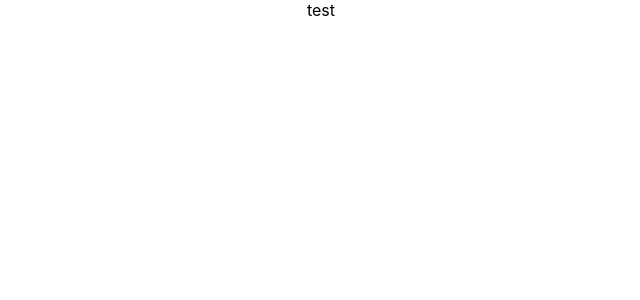
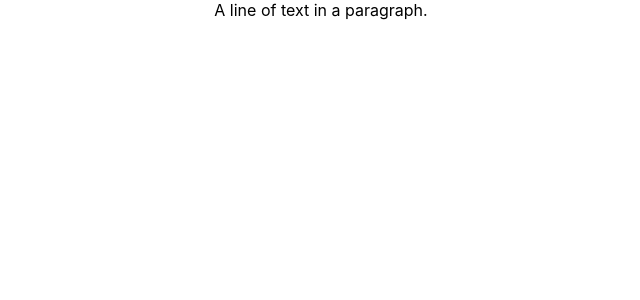
Before and after one commit to searene/Org-Typer, a React (Vite) app: page / in a window 1280 px wide. Shown: the top 300 px of the page, without its empty margins (319-959 px from the left). Built offline with nearby package versions, Linux system fonts and the light colour scheme.

Commit message:
make slate editable

```diff
--- a/src/LiveEditor.tsx
+++ b/src/LiveEditor.tsx
@@ -1,7 +1,7 @@
 import { useState } from "react"
 import Heading from "./components/Heading"
 import { BaseEditor, createEditor, Descendant } from 'slate'
-import { ReactEditor, Slate, withReact } from 'slate-react'
+import { Editable, ReactEditor, Slate, withReact } from 'slate-react'
 
 type CustomElement = { type: 'paragraph'; children: CustomText[] }
 type CustomText = { text: string }
@@ -16,13 +16,18 @@ declare module 'slate' {
 
 export default function LiveEditor() {
 
-    const initialValue: Descendant[] = []
+    const initialValue: Descendant[] = [
+        {
+            type: 'paragraph',
+            children: [{ text: 'A line of text in a paragraph.' }],
+          },
+    ]
 
     const [editor] = useState(() => withReact(createEditor()))
 
     return (
         <Slate editor={editor} value={initialValue}>
-            test
+            <Editable/>
         </Slate>
     )
 }
```
